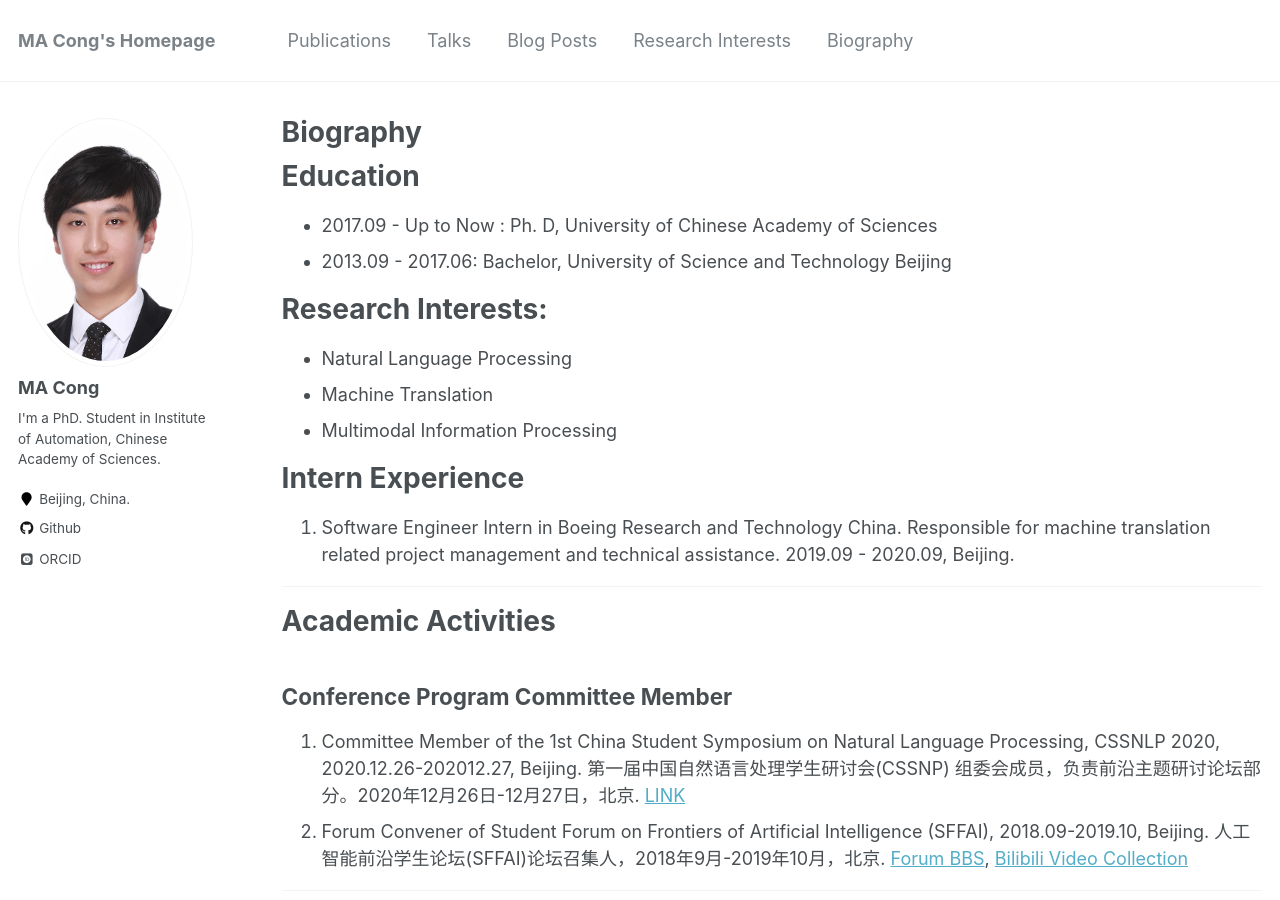
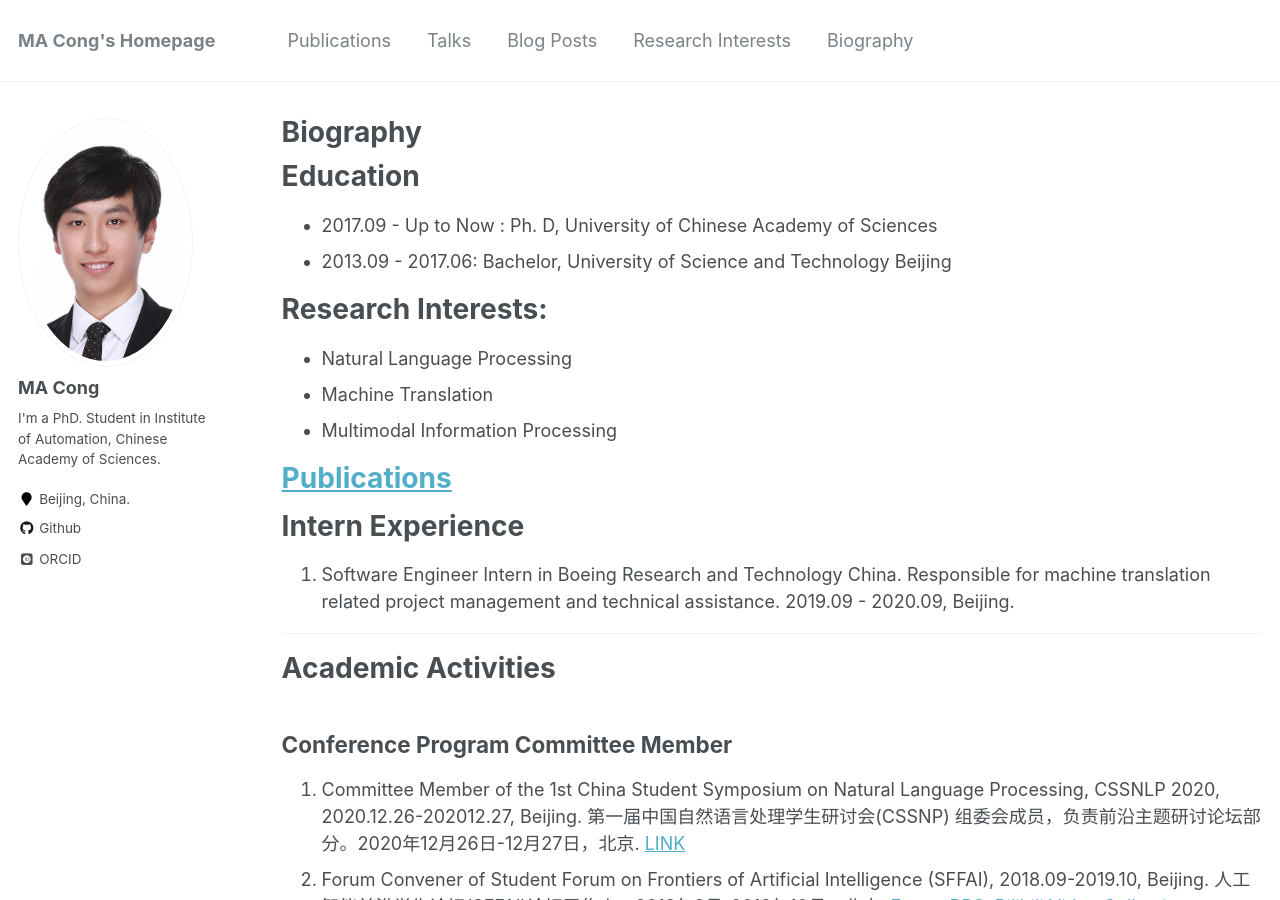
Before and after one commit to EriCongMa/ericongma.github.io, a Jekyll site: the page built from _pages/cv.md, in a window 1280 px wide and 900 px high. Built offline with Jekyll 4.4.1, drawn with Linux system fonts in a browser that asks for light colours; some web fonts are replaced.

Commit message:
macong:2022-07-18_12:19:56

```diff
--- a/_pages/cv.md
+++ b/_pages/cv.md
@@ -23,6 +23,8 @@ Research Interests:
 * Natural Language Processing
 * Machine Translation
 * Multimodal Information Processing
+
+# [Publications](https://ericongma.github.io/publications/)
 
 Intern Experience
 ===
```
Also changed, not shown: 1 other file.
